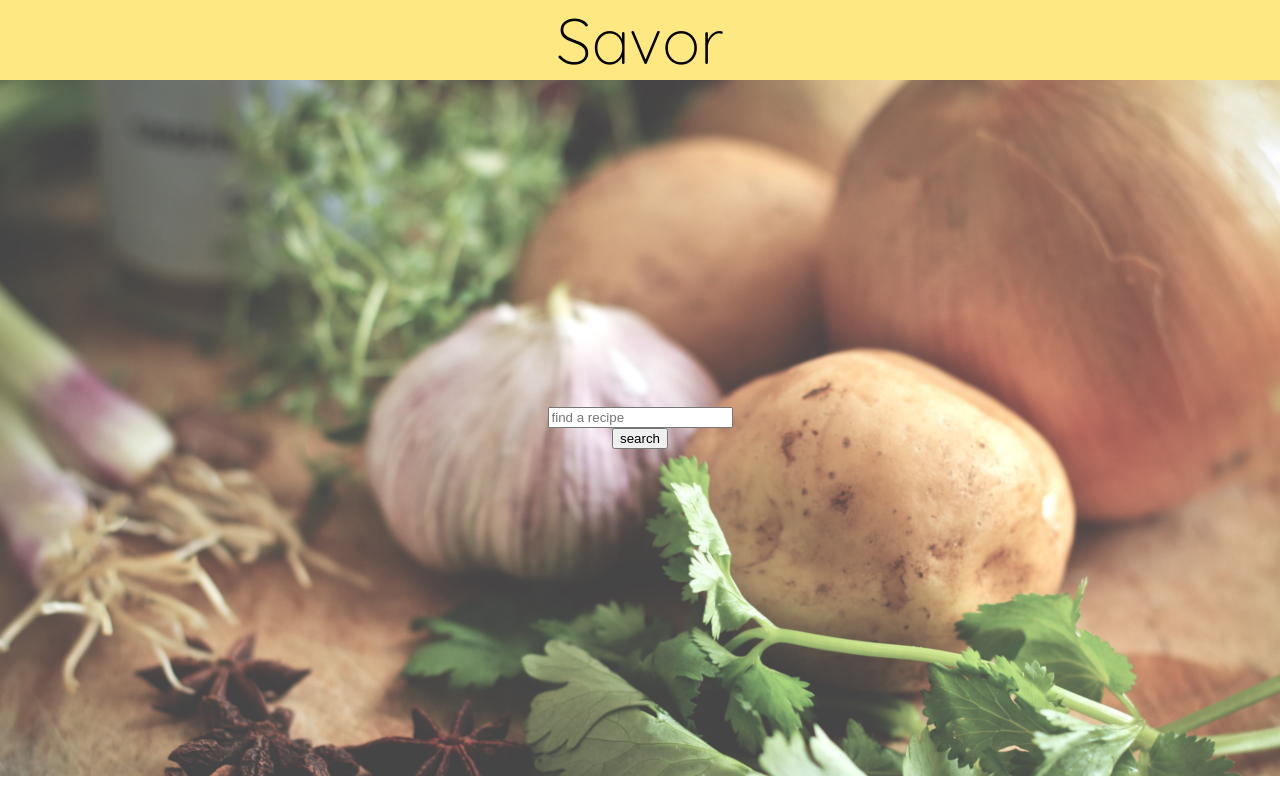
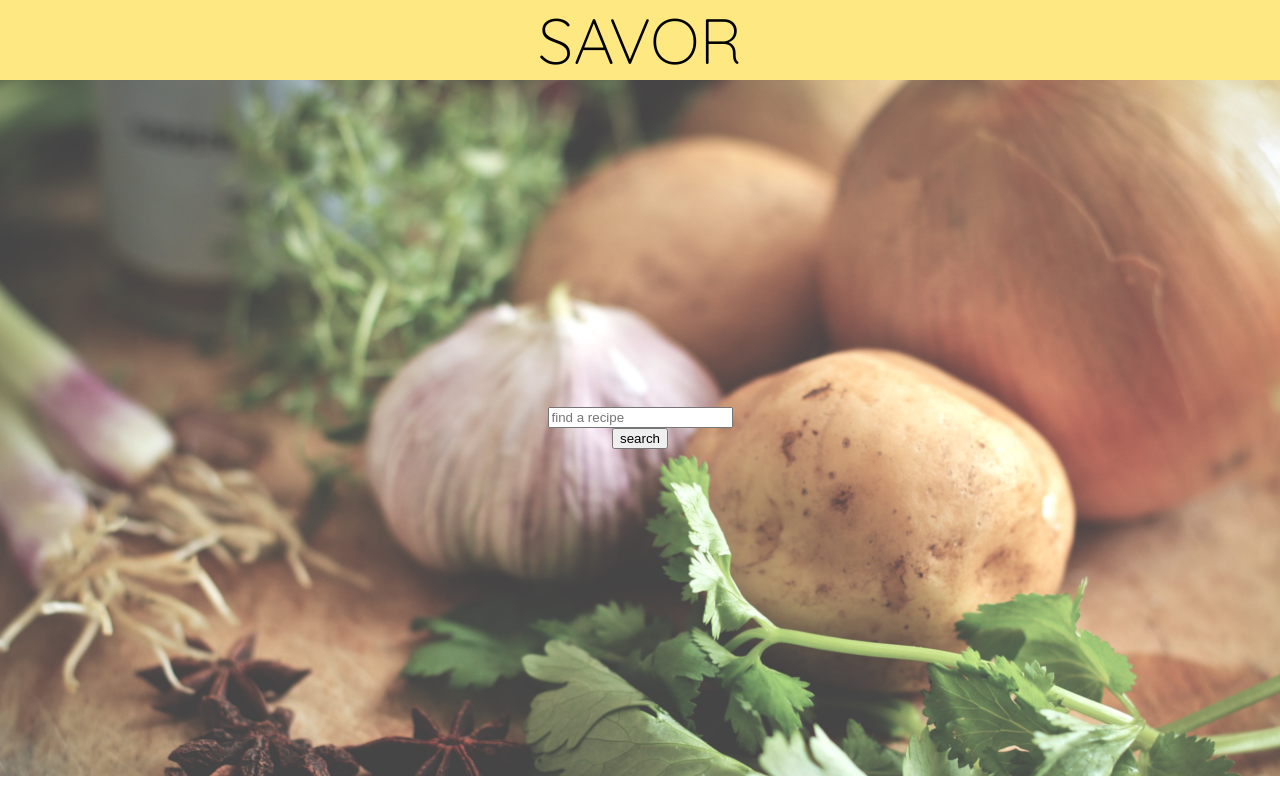
Before and after one commit to MTCawthray/Savor, a React (Create React App) app: page / in a window 1280 px wide. Built offline with nearby package versions, Linux system fonts and the light colour scheme.

Commit message:
Capitalize h1

```diff
--- a/src/Components/App/App.js
+++ b/src/Components/App/App.js
@@ -26,7 +26,7 @@ const App = () => {
         <h1>
           <Link to="/"
           onClick={clearRecipes}>
-            Savor
+            SAVOR
           </Link>
         </h1>
       </header>
```
